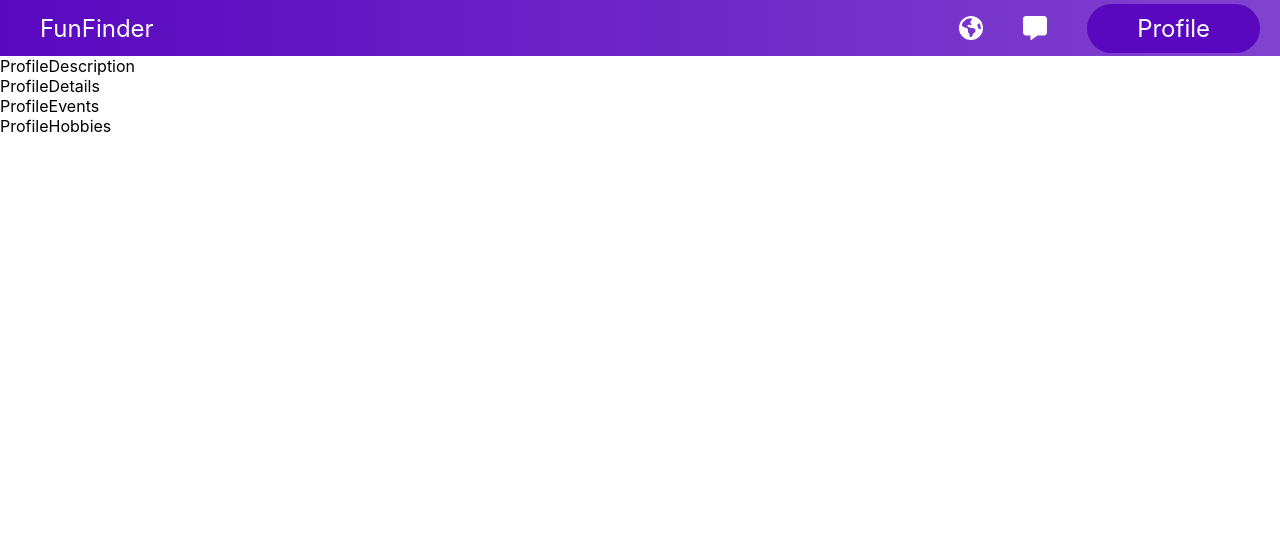
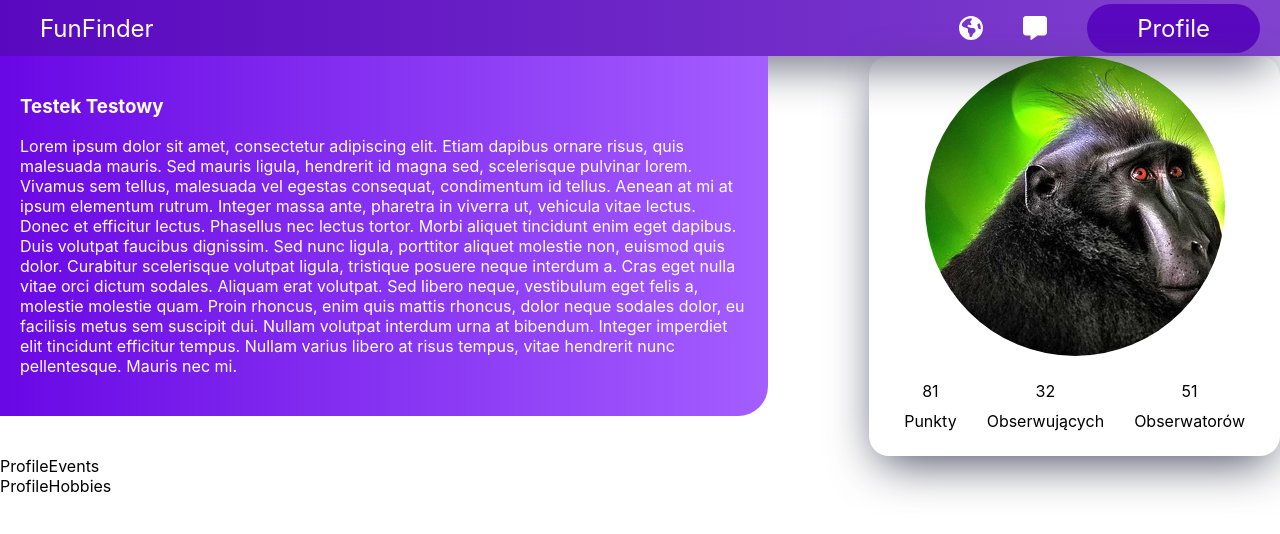
Before and after one commit to Lukang11/Inzynierka, a React (Create React App) app in the folder fun-finder-frontend/: page /profile in a window 1280 px wide. Shown: the top 534 px of the page. Built offline with nearby package versions, Linux system fonts and the light colour scheme.

Commit message:
Creation of Profile description with css and profile details also with css

```diff
--- a/fun-finder-frontend/src/Components/Header/Header.css
+++ b/fun-finder-frontend/src/Components/Header/Header.css
@@ -2,6 +2,10 @@
   background-color: var(--mainpurple);
   background-image: linear-gradient(to right, var(--mainpurple), #8143cf);
   height: 7vh;
+  -webkit-box-shadow: 0px 15px 48px -10px rgba(66, 68, 90, 1);
+  -moz-box-shadow: 0px 15px 48px -10px rgba(66, 68, 90, 1);
+  box-shadow: 0px 15px 48px -10px rgba(66, 68, 90, 1);
+  z-index: 222;
 }
 .header-list {
   font-size: 1.5em;
--- a/fun-finder-frontend/src/Components/ProfilePage/ProfileComponents/ProfileDescription/ProfileDescription.css
+++ b/fun-finder-frontend/src/Components/ProfilePage/ProfileComponents/ProfileDescription/ProfileDescription.css
@@ -0,0 +1,6 @@
+.desc-cont {
+  background: linear-gradient(90deg, rgb(105, 7, 229), rgb(164, 94, 255));
+  color: white;
+  padding: 20px;
+  border-radius: 0 0 30px 0;
+}
--- a/fun-finder-frontend/src/Components/ProfilePage/ProfileComponents/ProfileDescription/ProfileDescription.js
+++ b/fun-finder-frontend/src/Components/ProfilePage/ProfileComponents/ProfileDescription/ProfileDescription.js
@@ -1,7 +1,33 @@
 import React from "react";
+import "./ProfileDescription.css";
 
 const ProfileDescription = () => {
-  return <div>ProfileDescription</div>;
+  return (
+    <div>
+      <div className="desc-cont">
+        <h3>Testek Testowy</h3>
+        <div>
+          Lorem ipsum dolor sit amet, consectetur adipiscing elit. Etiam dapibus
+          ornare risus, quis malesuada mauris. Sed mauris ligula, hendrerit id
+          magna sed, scelerisque pulvinar lorem. Vivamus sem tellus, malesuada
+          vel egestas consequat, condimentum id tellus. Aenean at mi at ipsum
+          elementum rutrum. Integer massa ante, pharetra in viverra ut, vehicula
+          vitae lectus. Donec et efficitur lectus. Phasellus nec lectus tortor.
+          Morbi aliquet tincidunt enim eget dapibus. Duis volutpat faucibus
+          dignissim. Sed nunc ligula, porttitor aliquet molestie non, euismod
+          quis dolor. Curabitur scelerisque volutpat ligula, tristique posuere
+          neque interdum a. Cras eget nulla vitae orci dictum sodales. Aliquam
+          erat volutpat. Sed libero neque, vestibulum eget felis a, molestie
+          molestie quam. Proin rhoncus, enim quis mattis rhoncus, dolor neque
+          sodales dolor, eu facilisis metus sem suscipit dui. Nullam volutpat
+          interdum urna at bibendum. Integer imperdiet elit tincidunt efficitur
+          tempus. Nullam varius libero at risus tempus, vitae hendrerit nunc
+          pellentesque. Mauris nec mi.
+        </div>
+        <br></br>
+      </div>
+    </div>
+  );
 };
 
 export default ProfileDescription;
--- a/fun-finder-frontend/src/Components/ProfilePage/ProfileComponents/ProfileDetails/ProfileDetails.css
+++ b/fun-finder-frontend/src/Components/ProfilePage/ProfileComponents/ProfileDetails/ProfileDetails.css
@@ -0,0 +1,31 @@
+.profile-page-image {
+  height: 300px;
+  width: 300px;
+  background-image: url("../../../../Images/Monkey_test.jpg");
+  background-position: center;
+  background-size: cover;
+  border-radius: 100%;
+}
+/* img {
+  border-radius: 100%;
+  height: 100%;
+  width: 70%;
+} */
+.profile-page-wrapper {
+  display: flex;
+  flex-direction: column;
+  align-items: center;
+}
+.profile-page-image-cont {
+  padding: 20px;
+  display: flex;
+}
+.profile-desc-item {
+  display: flex;
+  flex-direction: column;
+  align-items: center;
+}
+.desc-item {
+  padding: 5px;
+  margin: 0 10px 0 10px;
+}
--- a/fun-finder-frontend/src/Components/ProfilePage/ProfileComponents/ProfileDetails/ProfileDetails.js
+++ b/fun-finder-frontend/src/Components/ProfilePage/ProfileComponents/ProfileDetails/ProfileDetails.js
@@ -1,7 +1,29 @@
 import React from "react";
+import "../ProfileDetails/ProfileDetails.css";
+import monkey from "../../../../Images/Monkey_test.jpg";
 
 const ProfileDetails = () => {
-  return <div>ProfileDetails</div>;
+  return (
+    <div className="profile-page-wrapper">
+      <div className="profile-page-image"></div>
+      <div className="profile-page-image-cont">
+        <div className="profile-desc-item">
+          <div className="desc-item">81</div>
+          <div className="desc-item">Punkty</div>
+        </div>
+        <div className="profile-desc-item">
+          {" "}
+          <div className="desc-item">32</div>
+          <div className="desc-item">Obserwujących</div>
+        </div>
+        <div className="profile-desc-item">
+          {" "}
+          <div className="desc-item">51</div>
+          <div className="desc-item">Obserwatorów</div>
+        </div>
+      </div>
+    </div>
+  );
 };
 
 export default ProfileDetails;
--- a/fun-finder-frontend/src/Components/ProfilePage/ProfilePage.css
+++ b/fun-finder-frontend/src/Components/ProfilePage/ProfilePage.css
@@ -0,0 +1,17 @@
+.description-wrapper {
+  display: flex;
+  justify-content: space-between;
+}
+.profile-desc {
+  flex-basis: 60%;
+}
+.profile-card {
+  flex-basis: 30%;
+}
+
+.profile-card {
+  border-radius: 20px;
+  -webkit-box-shadow: 0px 15px 48px -10px rgba(66, 68, 90, 1);
+  -moz-box-shadow: 0px 15px 48px -10px rgba(66, 68, 90, 1);
+  box-shadow: 0px 15px 48px -10px rgba(66, 68, 90, 1);
+}
--- a/fun-finder-frontend/src/Components/ProfilePage/ProfilePage.js
+++ b/fun-finder-frontend/src/Components/ProfilePage/ProfilePage.js
@@ -1,4 +1,5 @@
 import React from "react";
+import "./ProfilePage.css";
 import ProfileHobbies from "./ProfileComponents/ProfileHobbies/ProfileHobbies";
 import ProfileDescription from "./ProfileComponents/ProfileDescription/ProfileDescription";
 import ProfileDetails from "./ProfileComponents/ProfileDetails/ProfileDetails";
@@ -7,11 +8,13 @@ import ProfileEvents from "./ProfileComponents/ProfileEvents/ProfileEvents";
 const ProfilePage = () => {
   return (
     <div>
-      <div>
-        <ProfileDescription></ProfileDescription>
-      </div>
-      <div>
-        <ProfileDetails></ProfileDetails>
+      <div className="description-wrapper">
+        <div className="profile-desc">
+          <ProfileDescription></ProfileDescription>
+        </div>
+        <div className="profile-card">
+          <ProfileDetails></ProfileDetails>
+        </div>
       </div>
       <div>
         <ProfileEvents></ProfileEvents>
```
Also changed, not shown: fun-finder-frontend/src/Images/Monkey_test.jpg (added).
